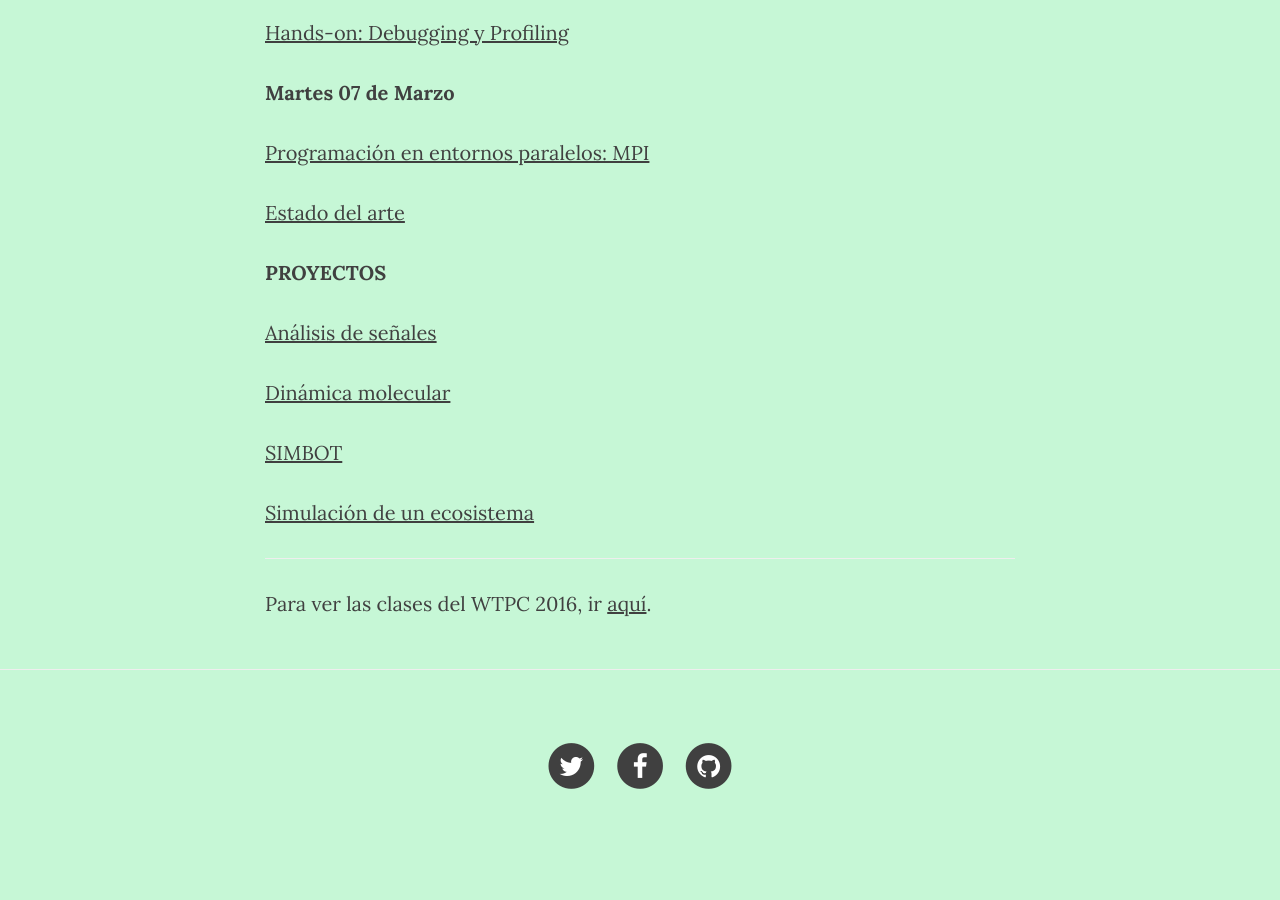
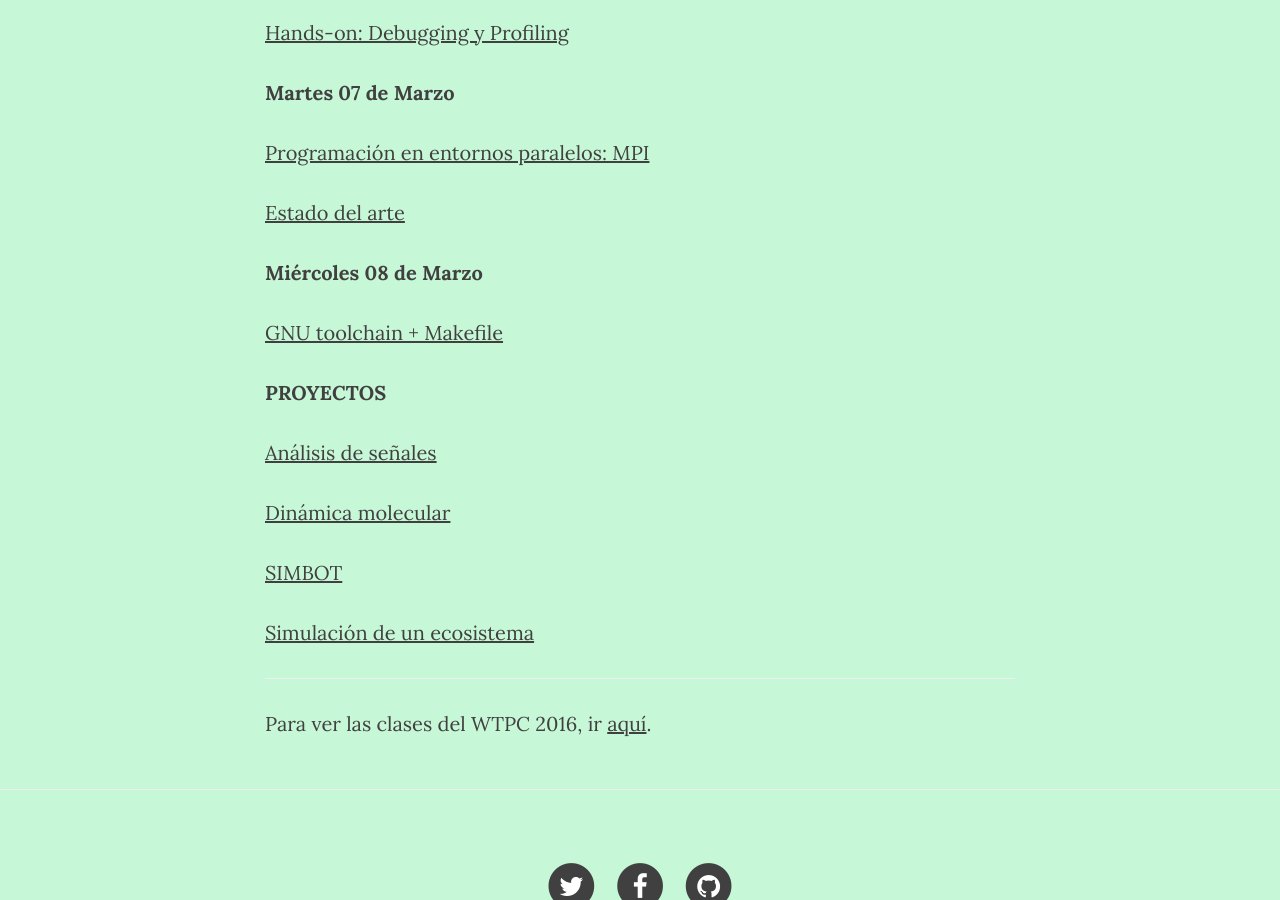
Before and after one commit to wtpc/wtpc.github.io, a Jekyll site: the page built from clases.md, in a window 1280 px wide and 900 px high, scrolled down 1592 px. Built offline with Jekyll 4.4.1, drawn with Linux system fonts in a browser that asks for light colours; nearby versions of some CDN libraries; before the commit the page ends 2450 px from its top, so only the background shows below that.

Commit message:
Agregadas las charlas del dia 7 - GNU toolchain + Makefile

```diff
--- a/clases.md
+++ b/clases.md
@@ -65,6 +65,11 @@ permalink: /clases/
 
 
 
+**Miércoles 08 de Marzo**
+
+[GNU toolchain + Makefile](/clases/13_gnu_makefile.pdf)
+
+
 **PROYECTOS**
 
 [Análisis de señales](/clases/proyectos/proyecto-analisis_de_senales.pdf)
```
Also changed, not shown: 1 other file.
